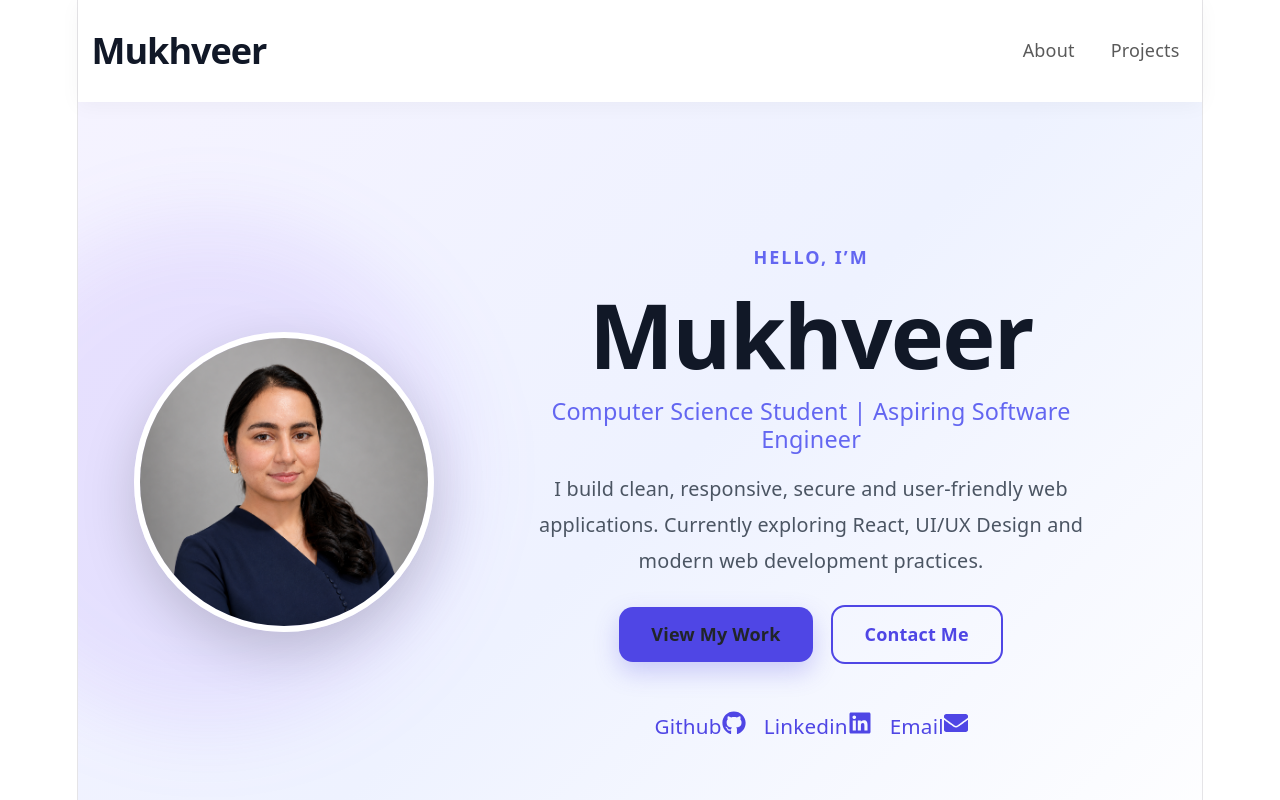
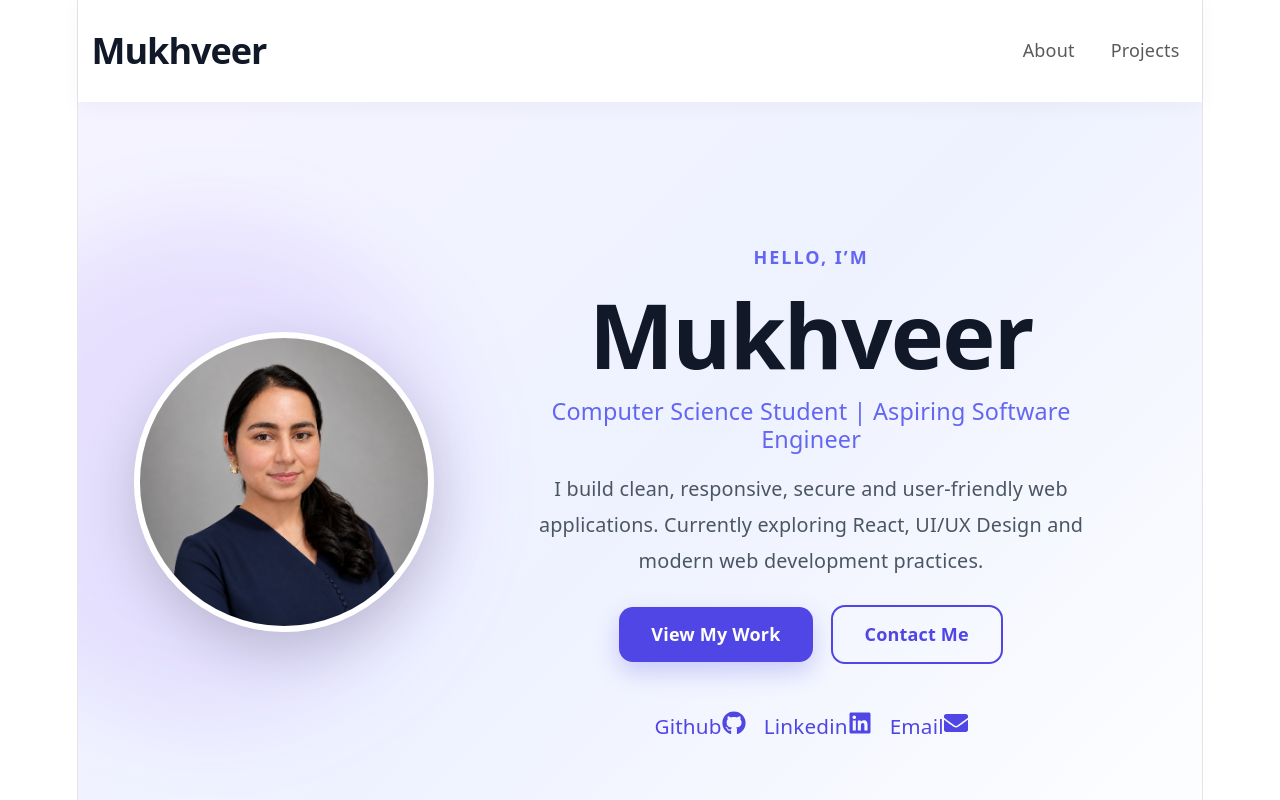
Before and after one commit to kaurmukhveer/portfolio-website, a React app: page / in a window 1280 px wide. Shown: the top 800 px of the page. Built offline with nearby package versions, Linux system fonts and the light colour scheme; the HTML template or start-up script is replaced by a standard one.

Commit message:
css styling for primary button hero section updated

```diff
--- a/src/styles/custom.css
+++ b/src/styles/custom.css
@@ -825,3 +825,13 @@
 html {
   scroll-behavior: smooth;
 }
+
+
+a.hero-btn-primary,
+a.hero-btn-primary:visited,
+a.hero-btn-primary:hover,
+a.hero-btn-primary:focus,
+a.hero-btn-primary:active {
+    color: #ffffff !important;
+    text-decoration: none;
+}
```
